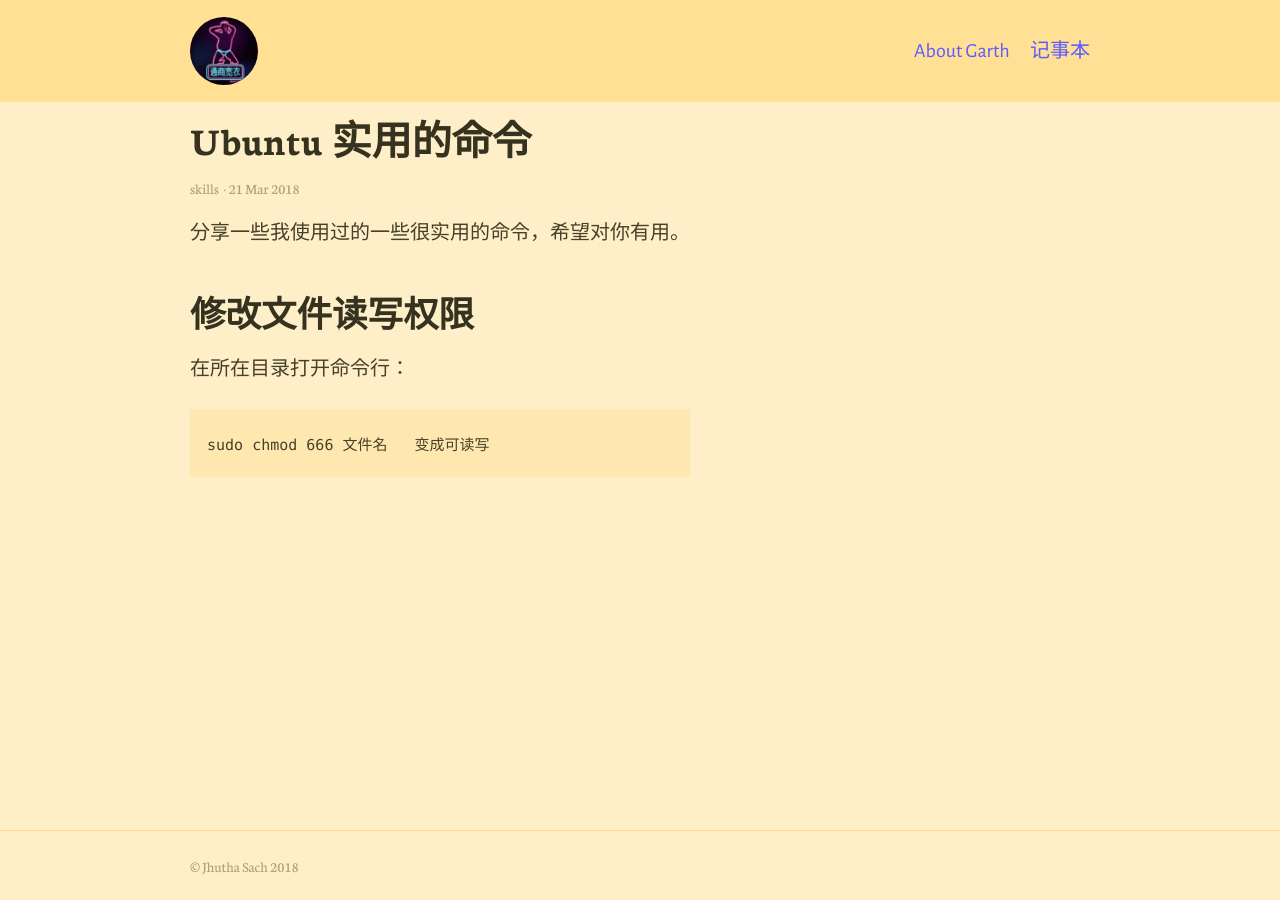
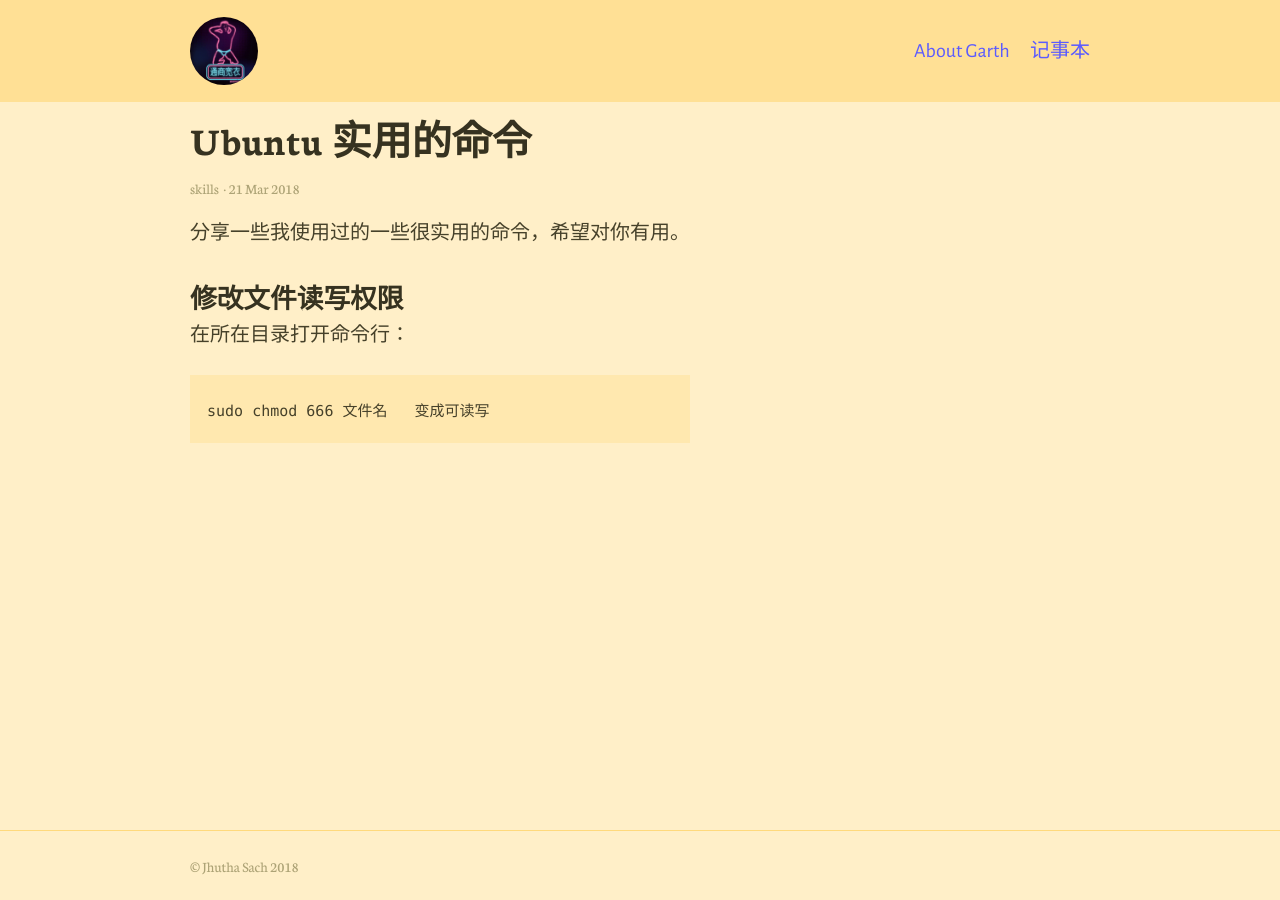
Before and after one commit to jhuthasach/jhuthasach.github.io, a Jekyll site: the page built from _posts/2018-03-21-Ubuntu 实用命令.md, in a window 1280 px wide. Built offline with Jekyll 4.4.1, drawn with Linux system fonts in a browser that asks for light colours.

Commit message:
little change

```diff
--- a/_posts/2018-03-21-Ubuntu 实用命令.md
+++ b/_posts/2018-03-21-Ubuntu 实用命令.md
@@ -6,8 +6,7 @@ category: skills
 分享一些我使用过的一些很实用的命令，希望对你有用。
 
 <!-- more -->
-
-## 修改文件读写权限
+#### 修改文件读写权限
 在所在目录打开命令行：
 
 	sudo chmod 666 文件名   变成可读写
```
Also changed, not shown: 1 other file.
